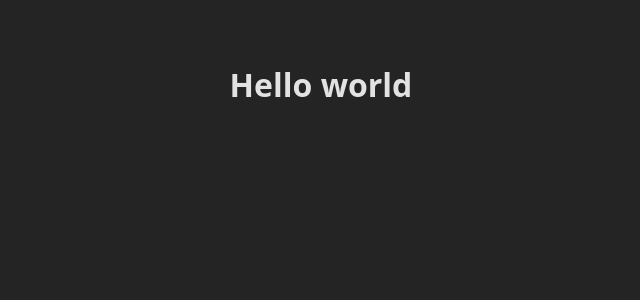
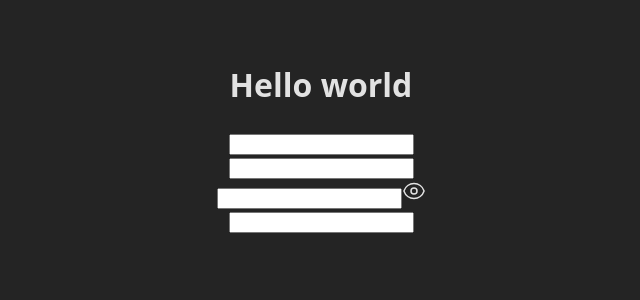
Before and after one commit to syedarhamali/react-practice, a React (Vite) app: page / in a window 1280 px wide. Shown: the top 300 px of the page, without its empty margins (319-959 px from the left). Built offline with nearby package versions, Linux system fonts and the light colour scheme.

Commit message:
props and conditional rendering

```diff
--- a/src/App.tsx
+++ b/src/App.tsx
@@ -1,9 +1,20 @@
 import './App.css'
+import Input from './components/input'
 
 function App() { //component
 
+  const getAlert = () => {
+    alert("Hello world")
+  }
+
   return (
-    <h1>Hello world</h1>
+    <>
+      <h1>Hello world</h1>
+      <Input type='text' eyeIcon={false} />
+      <Input type='number' eyeIcon={false} />
+      <Input type='password' eyeIcon={true} userFunction={getAlert} />
+      <Input type='email' eyeIcon={false} />
+    </>
   )
 }
 
--- /dev/null
+++ b/src/components/input/index.tsx
@@ -0,0 +1,25 @@
+
+interface InputInterface {
+    type: string,
+    eyeIcon: boolean
+    userFunction?: () => void
+}
+
+
+function Input({ type, eyeIcon = false, userFunction }: InputInterface) { //props and destructering
+
+    return (
+        <div className="input">
+            <input type={type} />
+
+            {eyeIcon === true && //conditional rendering
+                <svg onClick={userFunction} height={24} width={24} xmlns="http://www.w3.org/2000/svg" fill="none" viewBox="0 0 24 24" strokeWidth={1.5} stroke="currentColor" className="size-6">
+                    <path strokeLinecap="round" strokeLinejoin="round" d="M2.036 12.322a1.012 1.012 0 0 1 0-.639C3.423 7.51 7.36 4.5 12 4.5c4.638 0 8.573 3.007 9.963 7.178.07.207.07.431 0 .639C20.577 16.49 16.64 19.5 12 19.5c-4.638 0-8.573-3.007-9.963-7.178Z" />
+                    <path strokeLinecap="round" strokeLinejoin="round" d="M15 12a3 3 0 1 1-6 0 3 3 0 0 1 6 0Z" />
+                </svg>}
+
+        </div>
+    )
+}
+
+export default Input
```
